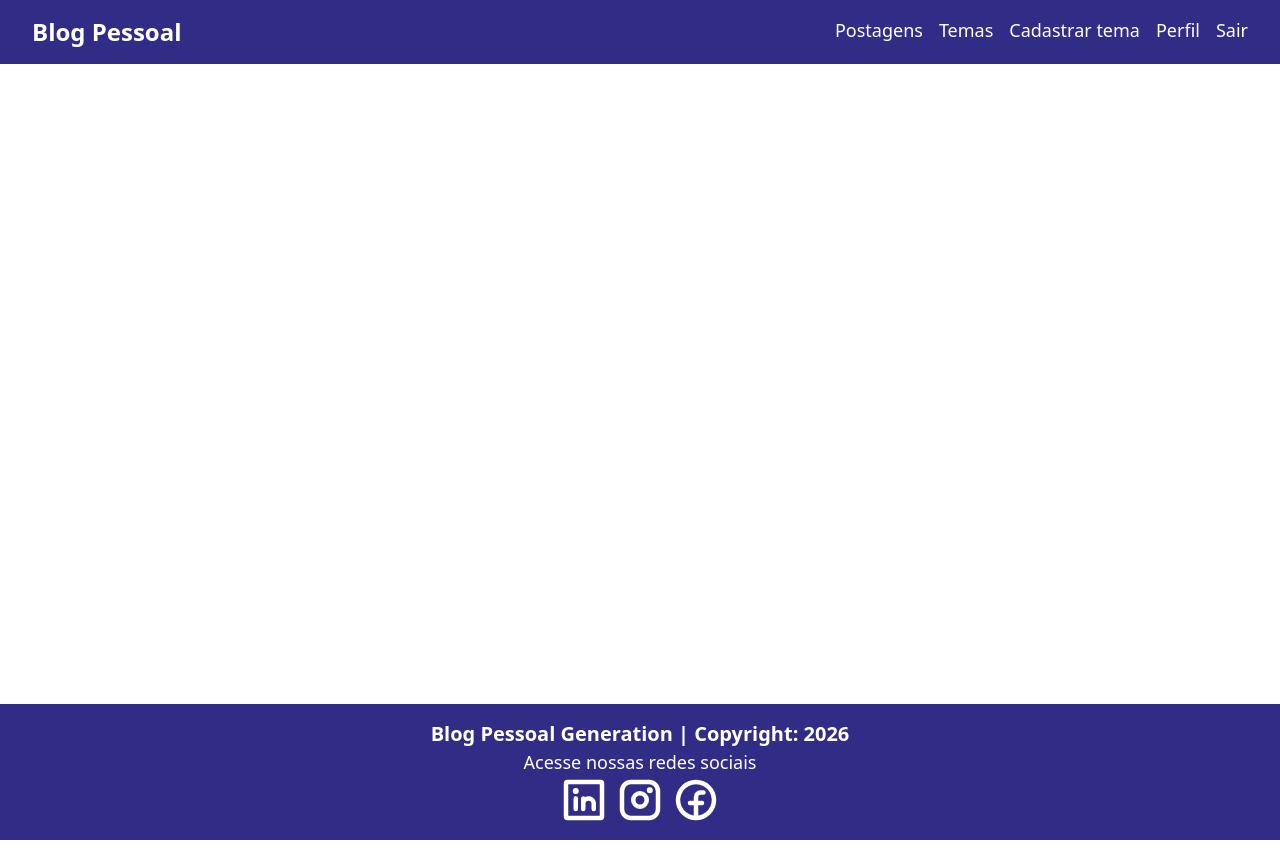
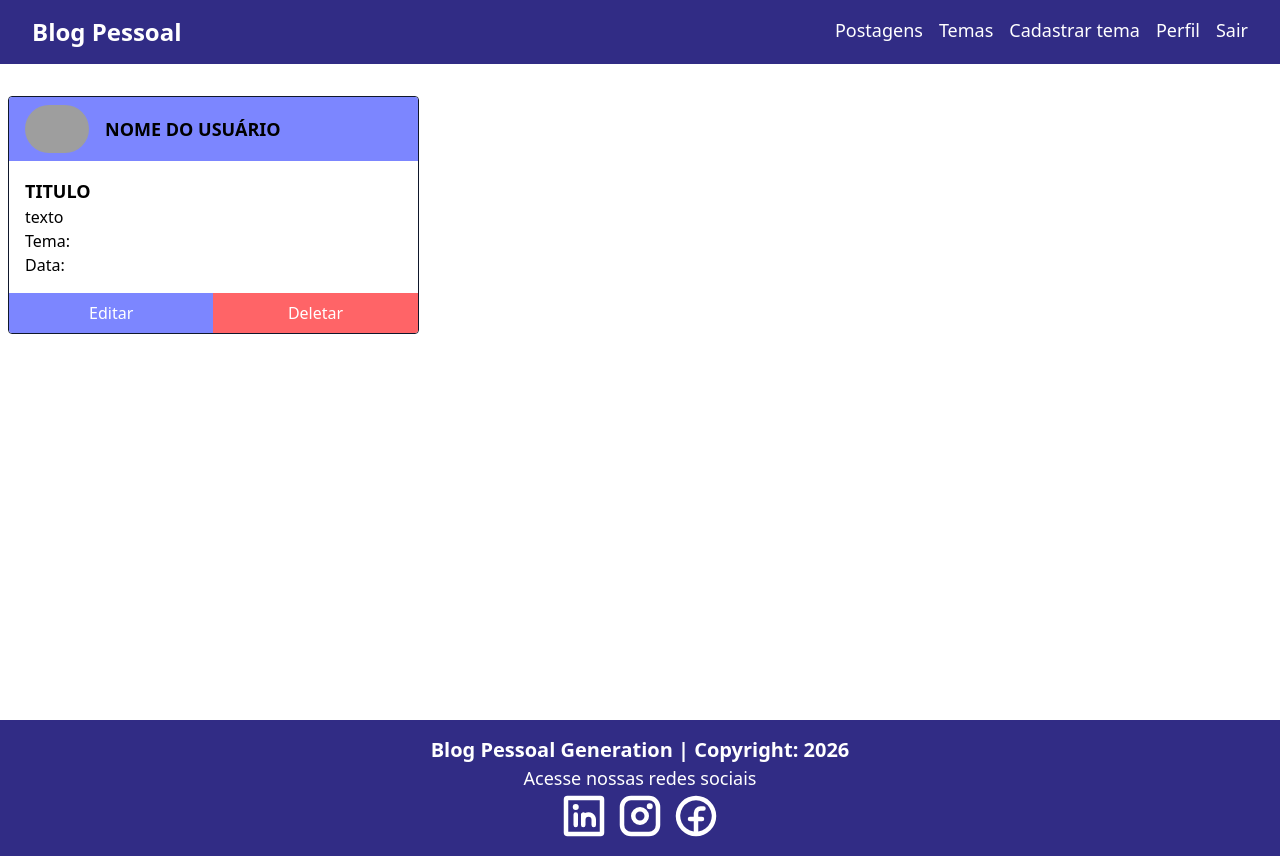
Before and after one commit to Keven-Costa/front-end-blog-pessoal, a React (Vite) app: page /postagens in a window 1280 px wide. Built offline with nearby package versions, Linux system fonts and the light colour scheme; grey boxes are pictures that could not be loaded.

Commit message:
Construção dos Componentes ListaPostagens e CardPostagem

```diff
--- a/src/App.tsx
+++ b/src/App.tsx
@@ -1,6 +1,7 @@
 import { BrowserRouter, Route, Routes } from 'react-router-dom'
 import Footer from './components/footer/Footer'
 import Navbar from './components/navbar/Navbar'
+import ListaPostagens from './components/postagem/listapostagens/ListaPostagens'
 import DeletarTema from './components/tema/deletartema/DeletarTema'
 import FormTema from './components/tema/formtema/FormTema'
 import ListaTemas from './components/tema/listatemas/ListaTemas'
@@ -24,6 +25,7 @@ function App() {
 							<Route path="/cadastrartema" element={<FormTema />} />
 							<Route path="/editartema/:id" element={<FormTema />} />
 							<Route path="/deletartema/:id" element={<DeletarTema />} />
+							<Route path="/postagens" element={<ListaPostagens />} />
 						</Routes>
 					</div>
 					<Footer />
--- a/src/components/navbar/Navbar.tsx
+++ b/src/components/navbar/Navbar.tsx
@@ -24,7 +24,7 @@ function Navbar() {
                     <Link to='/home' className="text-2xl font-bold">Blog Pessoal</Link>
 
                     <div className='flex gap-4'>
-                        Postagens
+                        <Link to='/postagens' className='hover:underline'>Postagens</Link>
                         <Link to='/temas' className='hover:underline'>Temas</Link>
                         <Link to='/cadastrartema' className='hover:underline'>Cadastrar tema</Link>
                         Perfil
--- /dev/null
+++ b/src/components/postagem/listapostagens/ListaPostagens.tsx
@@ -0,0 +1,19 @@
+import CardPostagem from "../cardpostagem/CardPostagem";
+
+function ListaPostagens() {
+    return (
+        <>
+            <div className="flex justify-center w-full my-4">
+                <div className="container flex flex-col mx-2">
+                    <div className='container mx-auto my-4
+                        grid grid-cols-1 md:grid-cols-2
+                        lg:grid-cols-3 gap-4'>
+                        <CardPostagem />
+                    </div>
+                </div>
+            </div>
+        </>
+    );
+}
+
+export default ListaPostagens;
```
